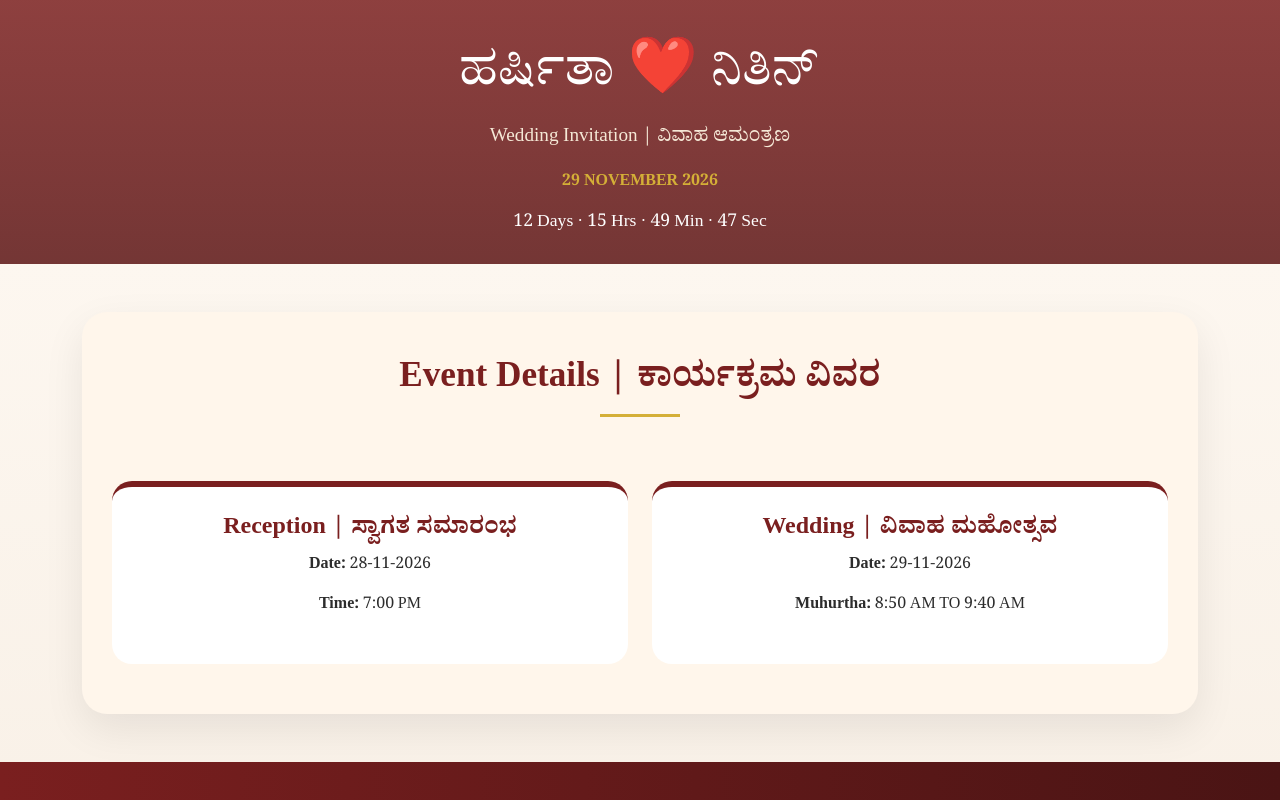
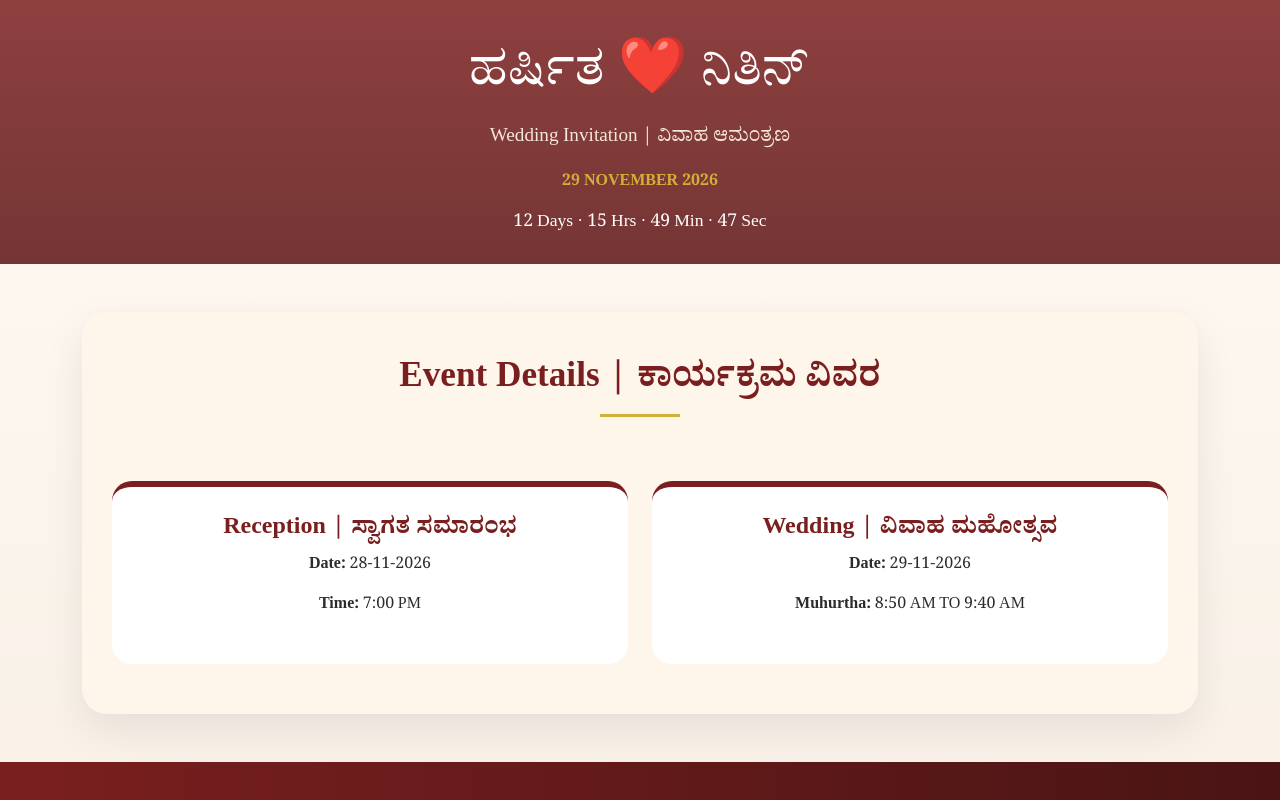
Before and after one commit to shashikrpet/Nithi_Marriage, a plain HTML site: page index.html in a window 1280 px wide. Shown: the top 800 px of the page. Drawn offline with nearby package versions, Linux system fonts and the light colour scheme.

Commit message:
Update index.html

```diff
--- a/index.html
+++ b/index.html
@@ -19,7 +19,7 @@
 <section class="hero">
   <div class="hero-overlay text-center">
   <!--  <h1>HARSHITHA <span>❤️</span> NITHIN</h1> -->
-   <h1>ಹರ್ಷಿತಾ <span>❤️</span> ನಿತಿನ್</h1><br>
+   <h1>ಹರ್ಷಿತ <span>❤️</span> ನಿತಿನ್</h1><br>
     <p class="subtitle">Wedding Invitation | ವಿವಾಹ ಆಮಂತ್ರಣ</p>
     <p class="date">29 NOVEMBER 2026</p>
     <div id="countdown"></div>
```
